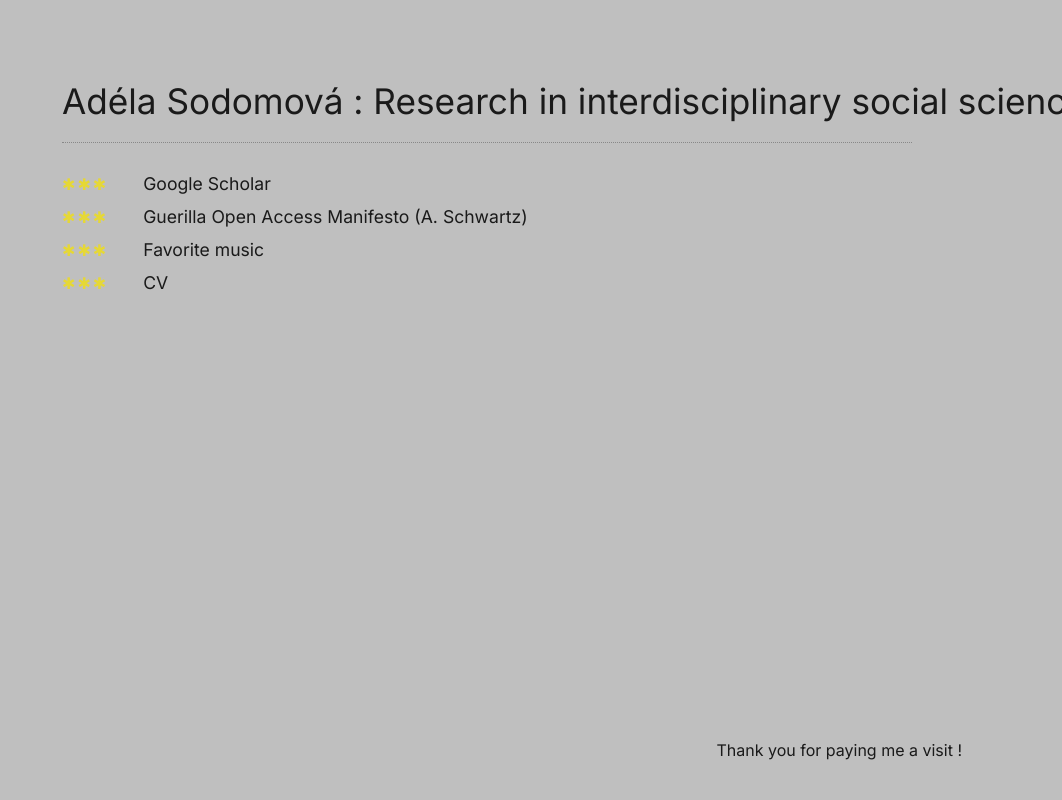
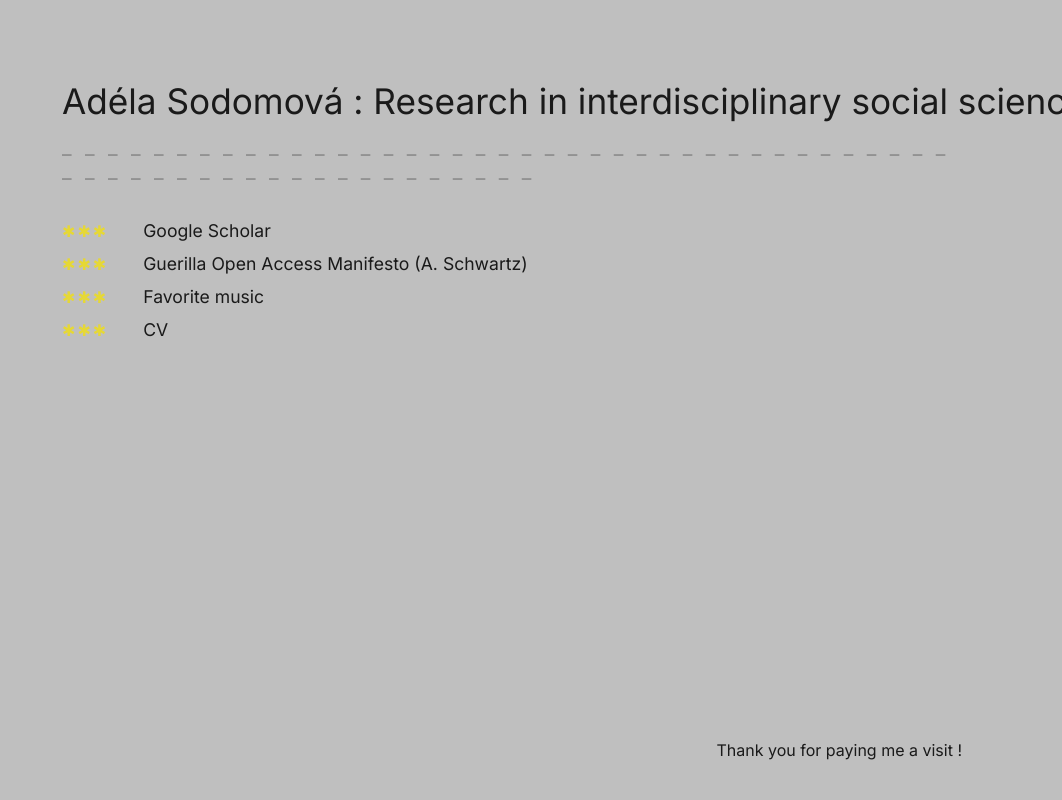
Before and after one commit to asodoma/asodoma, a plain HTML site: page index.html in a window 1280 px wide. Shown: the top 800 px of the page, without its empty margins (218-1280 px from the left). Drawn offline with Linux system fonts and the light colour scheme.

Commit message:
Replace hr tag with styled paragraph for divider

```diff
--- a/index.html
+++ b/index.html
@@ -38,10 +38,10 @@
         }
 
         .divider {
-            border: none;
-            border-top: 1px dotted #888;
+            color: #888;
             margin-bottom: 30px;
-            max-width: 850px;
+            font-size: 1.2rem;
+            letter-spacing: 4px;
         }
 
         .links {
@@ -81,8 +81,8 @@
 <body>
     <main>
         <h1>Adéla Sodomová : Research in interdisciplinary social science</h1>
-        <hr class="divider">
-        <ul class="links">
+            <p class="divider">– – – – – – – – – – – – – – – – – – – – – – – – – – – – – – – – – – – – – – – – – – – – – – – – – – – – – – – – – – – – </p>
+            <ul class="links">
             <li><span class="asterisks">✱✱✱</span><a href="https://scholar.google.cz/citations?user=OzrGyK8AAAAJ&hl=cs" target="_blank">Google Scholar</a></li>
             <li><span class="asterisks">✱✱✱</span><a href="manifesto.html">Guerilla Open Access Manifesto (A. Schwartz)</a></li>
             <li><span class="asterisks">✱✱✱</span><a href="bands.html">Favorite music</a></li>
```
